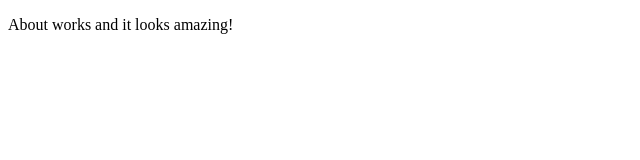
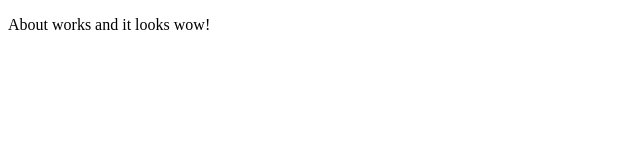
Before and after one commit to jeryjj/git, an Angular app: page / in a window 1280 px wide. Shown: the top 160 px of the page, without its empty margins (0-640 px from the left). Built offline with nearby package versions, Linux system fonts and the light colour scheme.

Commit message:
about again

```diff
--- a/src/app/about/about.component.html
+++ b/src/app/about/about.component.html
@@ -1 +1 @@
-<p>About works and it looks amazing!</p>
+<p>About works and it looks wow!</p>
```
